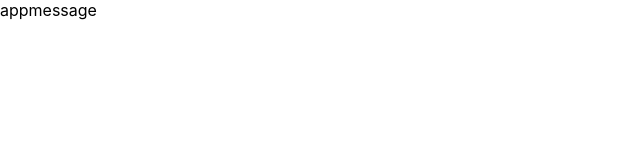
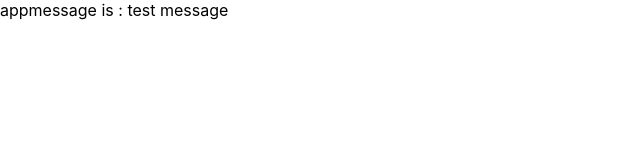
Before and after one commit to GoranAviani/section_3_basics_components, a React (Create React App) app: page / in a window 1280 px wide. Shown: the top 160 px of the page, without its empty margins (0-640 px from the left). Built offline with nearby package versions, Linux system fonts and the light colour scheme.

Commit message:
section 3

```diff
--- a/src/App.js
+++ b/src/App.js
@@ -4,7 +4,7 @@ function App() {
   return (
     <div>
      app
-        <Message/>
+        <Message message = "test message"/>
     </div>
   );
 }
--- a/src/components/message.js
+++ b/src/components/message.js
@@ -1,11 +1,11 @@
 import React from "react";
 
 
-function Message () {
+function Message ({message}) {
 
     return (
         <>
-        message
+        message is : {message}
         </>
     )
 }
```
